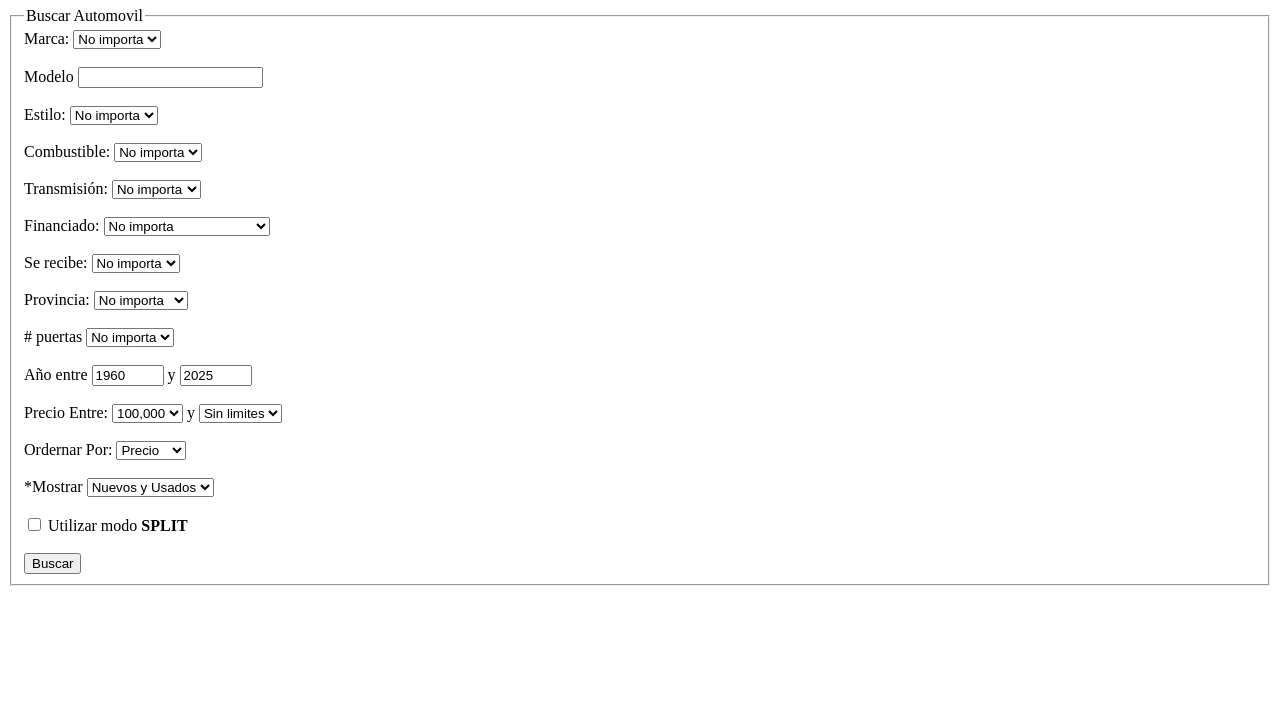
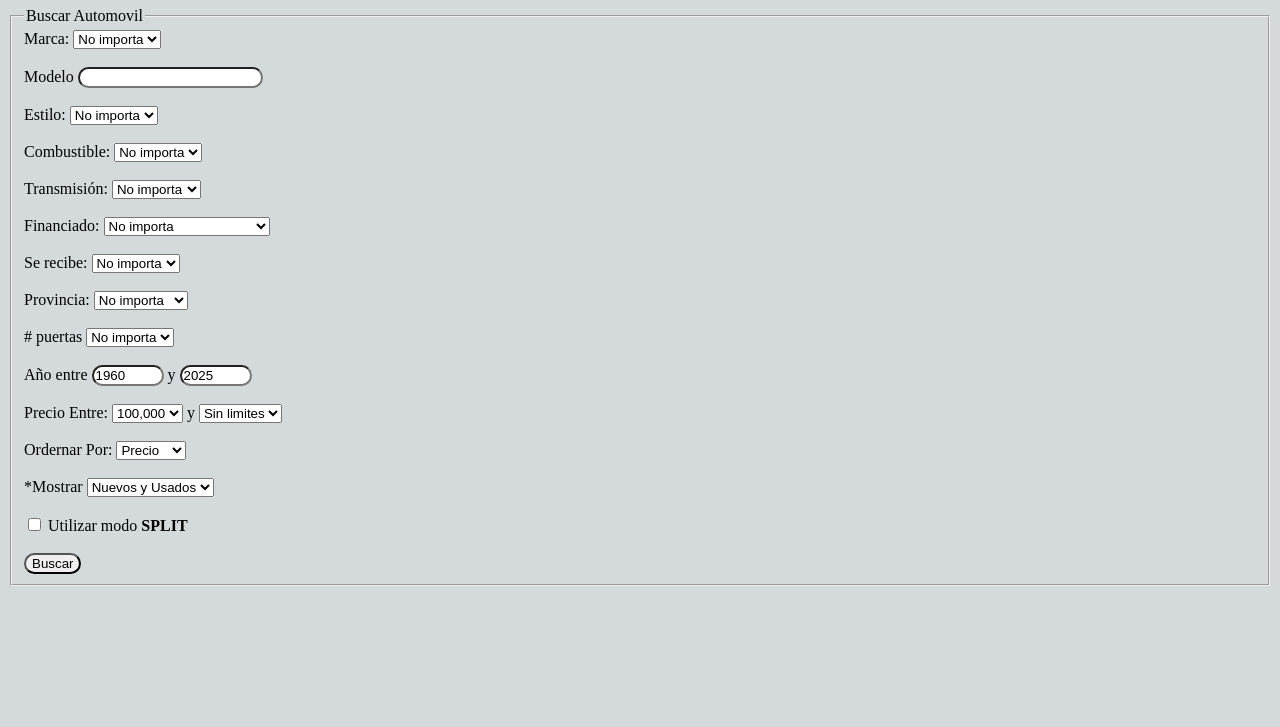
Before and after one commit to jonathan-2457/Basicos-Html, a plain HTML site: page Autos.html in a window 1280 px wide. Shown: the part 73-800 px from the top of the page. Drawn offline with Linux system fonts and the light colour scheme.

Commit message:
Add files via upload

```diff
--- a/Autos.html
+++ b/Autos.html
@@ -4,9 +4,9 @@
     <meta charset="UTF-8">
     <meta name="viewport" content="width=device-width, initial-scale=1.0">
     <title>Autos</title>
-
+    <link rel="stylesheet" href="CSS/estilos.css">
 </head>
-<body>
+<body id="fondo1">
 <h1>Autos CR</h1>
 <form action="">
 <fieldset>
@@ -27,6 +27,7 @@
     <option value="">No importa</option>
     <option value="">Camioneta</option>
     <option value="">Bus</option>
+    <option value="">Automovil</option>
     <option value="">Pick Up</option>
 </select>
 <br><br>
@@ -104,7 +105,7 @@
 <br><br>
 <label for="">*Mostrar</label>
 <select name="" id="">
-    <option value="">Nuevos y Usados </option>
+<option value="">Nuevos y Usados </option>
 <option value="">Solo Nuevos</option>
 <option value="">Solo Usados</option>
 </select>
--- a/CSS/estilos.css
+++ b/CSS/estilos.css
@@ -1,8 +1,8 @@
 body{
-    background-color: rgb(17, 74, 74);
+    background-color: rgb(15, 92, 92);
 }
 #fondo{
-    background-color: yellowgreen;
+    background-color: rgb(10, 128, 118);
 }
 
 input{
@@ -16,3 +16,7 @@ button{
 #fond{
     background-color: rgb(99, 133, 113);
 }
+
+#fondo1{
+    background-color: rgba(177, 188, 190, 0.541);
+}
```
Also changed, not shown: index.html (+1 -1 lines).
